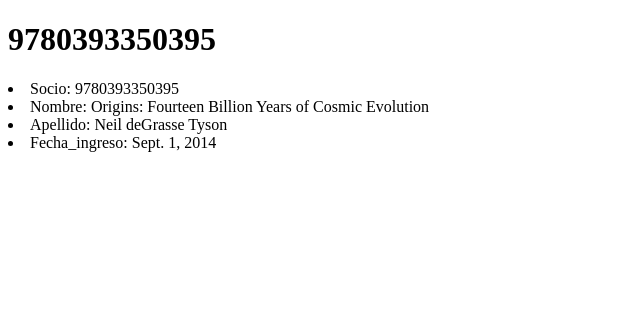
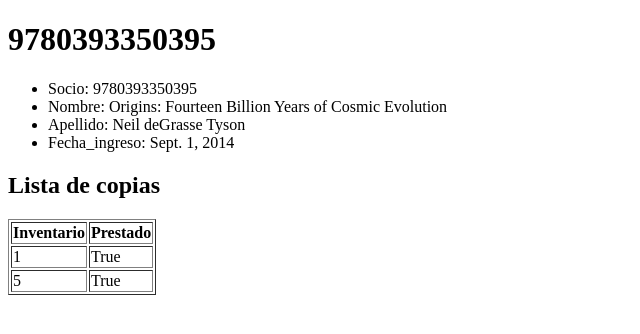
Before and after one commit to jlobop/entrega, a Django app: page /biblio/libro/9780393350395/ in a window 1280 px wide. Shown: the top 334 px of the page, without its empty margins (0-640 px from the left). Run offline with Django 3.2, Linux system fonts and the light colour scheme; data comes from the database, SQL or seed files in the repository; both versions use the stored data as it was after the commit.

Commit message:
Quedaron las vistas menos el indice

```diff
--- a/entrega/biblio/models.py
+++ b/entrega/biblio/models.py
@@ -54,8 +54,12 @@
         Fecha_devolucion = fechap + timedelta(days=7)
         if type(Fecha_devolucion) == datetime.datetime:
             Fecha_devolucion = datetime.datetime.date(Fecha_devolucion)
+        return (Fecha_devolucion)
 
-        return (Fecha_devolucion)
+    def estaDemorado(self):
+        return (self.Calcular_Fecha_devolucion() <= datetime.date.today())
+
+
 
     def __str__(self):
         return (str(self.Id)+", "+str(self.Calcular_Fecha_devolucion())+", "+str(self.Inventario))
--- a/entrega/biblio/templates/biblio/info_libro.html
+++ b/entrega/biblio/templates/biblio/info_libro.html
@@ -6,9 +6,25 @@
 </head>
 <body>
     <h1>{{ libro.Isbn }}</h1>
-        <li>Socio: {{ libro.Isbn }}</li>
-        <li>Nombre: {{ libro.Titulo }}</li>
-        <li>Apellido: {{ libro.Autor }}</li>
-        <li>Fecha_ingreso: {{ libro.Fecha_ingreso }}</li>
+        <ul>
+            <li>Socio: {{ libro.Isbn }}</li>
+            <li>Nombre: {{ libro.Titulo }}</li>
+            <li>Apellido: {{ libro.Autor }}</li>
+            <li>Fecha_ingreso: {{ libro.Fecha_ingreso }}</li>
+        </ul>
+        {% if copia_lista %}
+        <h2>Lista de copias</h2>
+            <table border='1'>
+                <tr>
+                    <th>Inventario</th><th>Prestado</th>
+                </tr>
+                {% for copia in copia_lista  %}
+                <tr>
+                    <td> {{copia.Inventario}} </td>
+                    <td> {{copia.Prestado }} </td>
+                </tr>
+                {% endfor %}
+            </table>
+        {% endif %}
 </body>
 </html>
--- a/entrega/biblio/templates/biblio/prestamo_fecha.html
+++ b/entrega/biblio/templates/biblio/prestamo_fecha.html
@@ -9,12 +9,11 @@
     {% if listaPrestamo %}
         <ul>
         {% for prestamo in listaPrestamo %}
-            {#<li><a href="{% url 'polls:detail' question.id %}">{{ question.question_text }}</a></li>#}
             <li>{{ prestamo }}</li>
         {% endfor %}
         </ul>
     {% else %}
         <p>No se efectuaron prestamos en esa fecha</p>
-{% endif %}
+    {% endif %}
 </body>
 </html>
--- a/entrega/biblio/urls.py
+++ b/entrega/biblio/urls.py
@@ -8,7 +8,7 @@
     url(r'^copia/(?P<Inventario>[1-9][0-9]*)/$', views.info_copia, name='info_copia'),
     url(r'^libro/(?P<Isbn>[1-9][0-9]{12,12})/$', views.info_libro, name='info_libro'),
     url(r'^morosos/$', views.morosos, name='morosos'),
-    url(r'^futuros_morosos/$', views.morosos, name='futuros_morosos'),
+    url(r'^futuros_morosos/$', views.futuros_morosos, name='futuros_morosos'),
     url(r'^prestamo_fecha/(?P<fecha>[0-9a-zA-Z\-\/]+)/$', views.prestamo_fecha, name='prestamo_fecha'),
     url(r'^prestamo/(?P<Id_socio>[1-9][0-9]*)/(?P<Isbn>[1-9][0-9]{12,12})/$', views.prestamo, name='info_prestamo'),
     url(r'^devolucion/(?P<Id_socio>[1-9][0-9]*)/(?P<Inventario>[1-9][0-9]*)/$', views.devolucion, name='info_devolucion'),
--- a/entrega/biblio/views.py
+++ b/entrega/biblio/views.py
@@ -53,37 +53,71 @@
 
 def info_socio(request,Id_socio):
     socio_inst = get_object_or_404(Socio, pk=Id_socio)
+    prestamo_lista = GestorPrestamos.getPrestados(Id = Id_socio)
+
     template = loader.get_template('biblio/info_socio.html')
     context = {
         'socio': socio_inst,
+        'prestamo_lista': prestamo_lista,
     }
     return HttpResponse(template.render(context, request))
     #return HttpResponse("devuelve informacion del socio "+ str(socio_inst) +"<br/>" + str(socio_inst.get_prestamos()))
 
 def info_copia(request,Inventario):
     copia_inst = get_object_or_404(Copia, pk = Inventario)
+    if copia_inst.Prestado == False:
+        template = loader.get_template('biblio/info_copia.html')
+        context = {
+            'copia': copia_inst,
+        }
+        return HttpResponse(template.render(context, request))
+
+    prestamo_inst = GestorPrestamos.getPrestados(Inventario = Inventario, Estado = 'Pendiente')[0]
+    socio_inst = prestamo_inst.Id
+    print(socio_inst)
     template = loader.get_template('biblio/info_copia.html')
     context = {
         'copia': copia_inst,
+        'socio': socio_inst,
     }
     return HttpResponse(template.render(context, request))
-    #return HttpResponse("devuelve informacion del copia "+Inventario)
 
 def info_libro(request,Isbn):
     libro_inst = get_object_or_404(Libro, pk=Isbn)
+
+    copia_lista = GestorCopias.getCopias(Isbn = Isbn)
+
     template = loader.get_template('biblio/info_libro.html')
     context = {
         'libro': libro_inst,
+        'copia_lista': copia_lista,
     }
     return HttpResponse(template.render(context, request))
-    #return render(request, '/detail.html', {'question': question})
-    #return HttpResponse("devuelve informacion del libro "+str(libro_inst))
 
 def morosos(request):
-    return HttpResponse("devuelve lista de moroso")
+    lista_socio_moroso = [str(i) for i in GestorSocios.getSocios(Estado_moroso=True)]
+    template = loader.get_template('biblio/morosos.html')
+    context = {
+        'lista_socio_moroso': lista_socio_moroso,
+    }
+    return HttpResponse(template.render(context, request))
 
 def futuros_morosos(request):
-    return HttpResponse("devuelve lista de futuros morosos")
+    lista_pendientes = GestorPrestamos.getPrestados(Estado = 'Pendiente')
+    #lista = list(map(lambda foo: foo.estaDemorado() ,lista_pendientes))
+    lista_prestamos_atrasados = list(filter(lambda futuro_moroso: futuro_moroso.estaDemorado(), lista_pendientes))
+
+    #[new_list.append(x) for x in list if x not in new_list]
+
+    lista_futuros_morosos = []
+    [lista_futuros_morosos.append(prestamo.Id) for prestamo in lista_prestamos_atrasados if prestamo.Id not in lista_futuros_morosos]
+
+    template = loader.get_template('biblio/futuros_morosos.html')
+    context = {
+        'lista_futuros_morosos': lista_futuros_morosos,
+    }
+    return HttpResponse(template.render(context, request))
+    #return HttpResponse("devuelve lista de futuros morosos"+'<br>'+'<br>'.join(str(i) for i in lista_futuros_morosos))
 
 def prestamo_fecha(request,fecha):
     try:
@@ -92,7 +126,6 @@
         raise ValueError("Formato de fecha incorrecto, debe ser YYYY-MM-DD")
 
     lista=[str(i) for i in GestorPrestamos.getPrestados(Fecha_prestamo=fecha)]
-    lista_str = '<BR>'.join(lista)
 
     template = loader.get_template('biblio/prestamo_fecha.html')
     context = {
```
Also changed, not shown: entrega/biblio/templates/biblio/futuros_morosos.html (+11 -2 lines), entrega/biblio/templates/biblio/info_copia.html (+10 -0 lines), entrega/biblio/templates/biblio/info_socio.html (+16 -0 lines), entrega/biblio/templates/biblio/morosos.html (+11 -2 lines), entrega/db.sqlite3.
